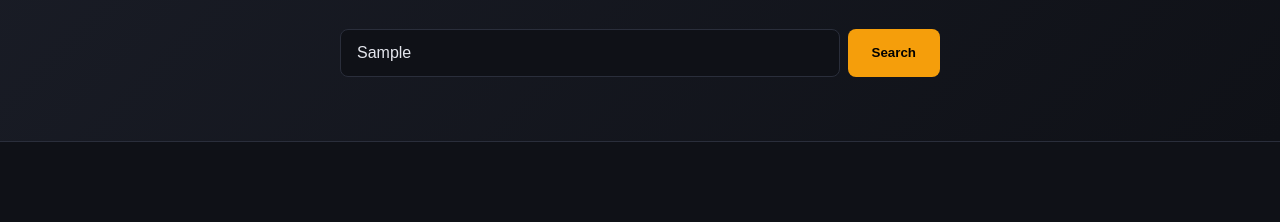
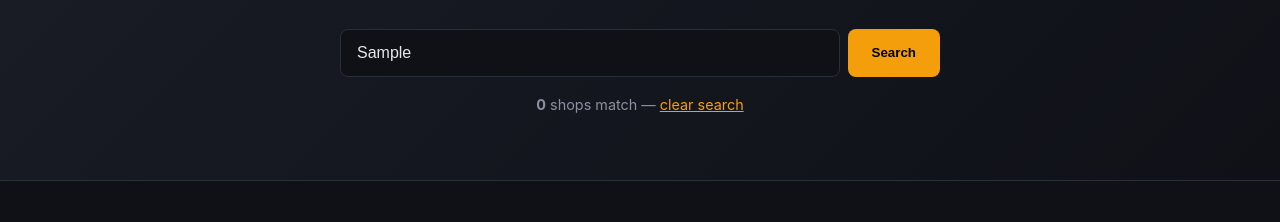
Before and after one commit to EbyKnives/heattreapro, a plain HTML site: page index.html in a window 1280 px wide. Both pictures are taken after typing "Sample" into the empty fields and a click on the button "Search". Shown: the part 280-502 px from the top of the page. Drawn offline with Linux system fonts and the light colour scheme.

Commit message:
Add client-side shop search: state aliases, punctuation normalization, no-results state

```diff
--- a/index.html
+++ b/index.html
@@ -269,6 +269,27 @@
             margin-right: auto;
         }
 
+        .hidden { display: none !important; }
+
+        #search-status {
+            margin-top: 1rem;
+            font-size: 0.9rem;
+            color: var(--text-muted);
+            text-align: center;
+        }
+
+        #search-status a { color: var(--accent); }
+
+        #no-results {
+            text-align: center;
+            padding: 3rem 1rem;
+        }
+
+        #no-results h3 {
+            color: var(--text);
+            margin-bottom: 0.5rem;
+        }
+
         .btn-primary {
             display: inline-block;
             padding: 0.875rem 2rem;
@@ -347,9 +368,10 @@
     <h1>Find the Right Heat Treater for Your Job</h1>
     <p>The only directory dedicated to commercial heat treating services — from custom knifemakers to aerospace suppliers.</p>
     <div class="search-bar">
-        <input type="text" placeholder="Search by process, location, or material...">
-        <button>Search</button>
+        <input type="text" id="search-input" placeholder="Search by process, location, or material...">
+        <button type="button" id="search-btn">Search</button>
     </div>
+    <div id="search-status" class="hidden"><strong id="search-count">0</strong> shops match — <a href="#" id="search-clear">clear search</a></div>
 </section>
 
 <div class="container">
@@ -1486,6 +1508,58 @@
     </div>
 
 
+<div id="no-results" class="hidden">
+    <h3>No shops match your search.</h3>
+    <p>Try a different process, city, or material — or <a href="mailto:heattreatdirect@gmail.com" style="color: var(--accent);">email us</a> and we'll find one for you.</p>
+</div>
+
+<script>
+(function () {
+    var STATES = { alabama: 'AL', alaska: 'AK', arizona: 'AZ', arkansas: 'AR', california: 'CA', colorado: 'CO', connecticut: 'CT', delaware: 'DE', florida: 'FL', georgia: 'GA', hawaii: 'HI', idaho: 'ID', illinois: 'IL', indiana: 'IN', iowa: 'IA', kansas: 'KS', kentucky: 'KY', louisiana: 'LA', maine: 'ME', maryland: 'MD', massachusetts: 'MA', michigan: 'MI', minnesota: 'MN', mississippi: 'MS', missouri: 'MO', montana: 'MT', nebraska: 'NE', nevada: 'NV', 'new hampshire': 'NH', 'new jersey': 'NJ', 'new mexico': 'NM', 'new york': 'NY', 'north carolina': 'NC', 'north dakota': 'ND', ohio: 'OH', oklahoma: 'OK', oregon: 'OR', pennsylvania: 'PA', 'rhode island': 'RI', 'south carolina': 'SC', 'south dakota': 'SD', tennessee: 'TN', texas: 'TX', utah: 'UT', vermont: 'VT', virginia: 'VA', washington: 'WA', 'west virginia': 'WV', wisconsin: 'WI', wyoming: 'WY' };
+
+    function norm(s) {
+        return s.toLowerCase().replace(/[.,]+/g, ' ').replace(/\s+/g, ' ').trim();
+    }
+
+    var input = document.getElementById('search-input');
+    var btn = document.getElementById('search-btn');
+    var status = document.getElementById('search-status');
+    var countEl = document.getElementById('search-count');
+    var clearEl = document.getElementById('search-clear');
+    var noResults = document.getElementById('no-results');
+    var cards = Array.prototype.slice.call(document.querySelectorAll('.card'));
+    var sections = Array.prototype.slice.call(document.querySelectorAll('#small-batch, #full-range, #large-scale'));
+
+    function filter() {
+        var q = norm(input.value);
+        var alias = STATES[q];
+        var aliasRe = alias ? new RegExp('\\b' + alias + '\\b', 'i') : null;
+        var total = 0;
+        cards.forEach(function (card) {
+            var text = norm(card.textContent);
+            var match = !q || text.indexOf(q) !== -1 || (aliasRe && aliasRe.test(text));
+            card.classList.toggle('hidden', !match);
+            if (match) { total++; }
+        });
+        sections.forEach(function (sec) {
+            sec.classList.toggle('hidden', !sec.querySelector('.card:not(.hidden)'));
+        });
+        status.classList.toggle('hidden', !q);
+        noResults.classList.toggle('hidden', !(q && total === 0));
+        if (q) { countEl.textContent = total; }
+    }
+
+    input.addEventListener('input', filter);
+    btn.addEventListener('click', function (e) { e.preventDefault(); filter(); });
+    clearEl.addEventListener('click', function (e) {
+        e.preventDefault();
+        input.value = '';
+        filter();
+        input.focus();
+    });
+})();
+</script>
+
 <footer>
     <p>&copy; 2026 HeatTreatPro. Built for the thermal processing community.</p>
     <p style="margin-top: 0.5rem; font-size: 0.8rem;">Data sourced from The Monty, ThomasNet, industry directories, and community recommendations.</p>
```
